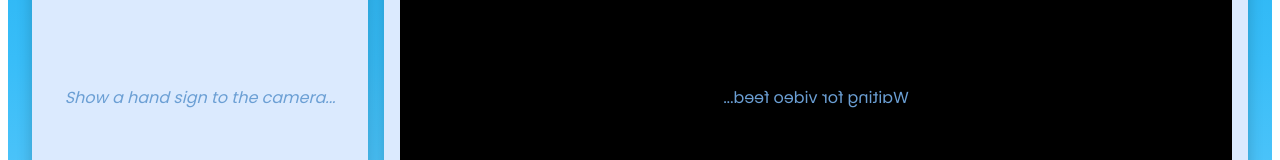
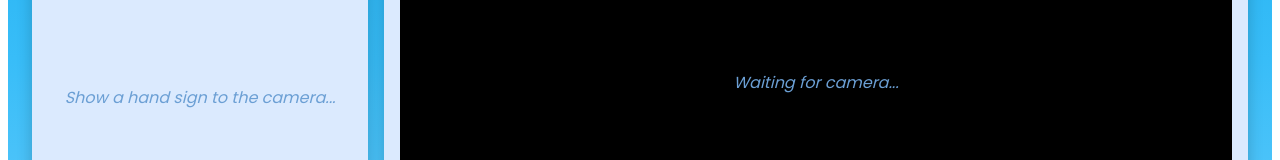
Before and after one commit to Jopersaud/Team4_SharedHands, a React (Create React App) app: page /dashboard in a window 1280 px wide. Shown: the part 350-510 px from the top of the page. Built offline with nearby package versions, Linux system fonts and the light colour scheme; no server answers.

Commit message:
updated frontend and reenabled camera

```diff
--- a/src/pages/Dashboard.jsx
+++ b/src/pages/Dashboard.jsx
@@ -10,7 +10,8 @@ export default function Dashboard() {
   const [error, setError] = useState(null);
   const [predictedLetter, setPredictedLetter] = useState('');
   const [confidence, setConfidence] = useState(0);
-  const [processedFrame, setProcessedFrame] = useState(''); // New state for processed frame
+  const [processedFrame, setProcessedFrame] = useState('');
+  const [cameraReady, setCameraReady] = useState(false);
 
   // Inject Google Font
   useEffect(() => {
@@ -18,7 +19,9 @@ export default function Dashboard() {
     link.href = "https://fonts.googleapis.com/css2?family=Poppins:wght@400;600&display=swap";
     link.rel = "stylesheet";
     document.head.appendChild(link);
+  }, []);
 
+  useEffect(() => {
     socket.on('connect', () => {
       console.log('Connected to backend');
       setError(null);
@@ -33,13 +36,13 @@ export default function Dashboard() {
       setPredictedLetter(data.letter);
       setConfidence(data.confidence);
       if (data.frame) {
-        setProcessedFrame(data.frame); // Update processed frame
+        setProcessedFrame(data.frame);
       }
     });
 
     socket.on('translation_error', (data) => {
-        console.error('Translation error:', data.error);
-        setError('A translation error occurred on the server.');
+      console.error('Translation error:', data.error);
+      setError('A translation error occurred on the server.');
     });
 
     // Frame-sending interval
@@ -50,7 +53,7 @@ export default function Dashboard() {
           socket.emit('video_frame', imageSrc);
         }
       }
-    }, 200); // Send a frame every 200ms (5 FPS)
+    }, 200);
 
     return () => {
       console.log('Cleaning up Dashboard component');
@@ -73,10 +76,10 @@ export default function Dashboard() {
           <p style={styles.panelLabel}>Real-Time Translation</p>
           <div style={styles.translationBody}>
             {error ? (
-              <p style={{...styles.placeholder, color: 'red'}}>{error}</p>
+              <p style={{ ...styles.placeholder, color: 'red' }}>{error}</p>
             ) : predictedLetter ? (
               <>
-                <p style={styles.translationText}>Letter: {predictedLetter}</p>
+                <p style={styles.translationText}>{predictedLetter}</p>
                 <p style={styles.confidenceText}>Confidence: {(confidence * 100).toFixed(2)}%</p>
               </>
             ) : (
@@ -88,21 +91,34 @@ export default function Dashboard() {
         {/* Right: Video display */}
         <div style={styles.videoPanel}>
           <p style={styles.panelLabel}>Video Display</p>
-          {/* Hidden Webcam for sending frames */}
+
+          {/* Webcam — visible until processed frame arrives, then hidden but still active for frame capture */}
           <Webcam
             audio={false}
             ref={webcamRef}
             screenshotFormat="image/jpeg"
-            style={{ display: 'none' }} // Hide the original webcam feed
+            onUserMedia={() => setCameraReady(true)}
+            onUserMediaError={() => setError('Camera access denied or not found.')}
+            style={{
+              ...styles.video,
+              display: processedFrame ? 'none' : 'block',
+            }}
           />
-          {/* Display the processed frame from the backend */}
+
+          {/* Processed frame from backend — shown once backend starts returning frames */}
           {processedFrame && (
-            <img src={processedFrame} alt="Processed Webcam Feed" style={styles.video} />
+            <img
+              src={processedFrame}
+              alt="Processed Webcam Feed"
+              style={styles.video}
+            />
           )}
-          {!processedFrame && !error && (
-              <div style={{...styles.video, display: 'flex', alignItems: 'center', justifyContent: 'center', color: '#6b9fd4'}}>
-                  Waiting for video feed...
-              </div>
+
+          {/* Waiting message — only shown before camera is ready */}
+          {!cameraReady && !error && (
+            <div style={styles.waitingOverlay}>
+              Waiting for camera...
+            </div>
           )}
         </div>
       </div>
@@ -176,6 +192,7 @@ const styles = {
     display: "flex",
     flexDirection: "column",
     overflow: "hidden",
+    position: "relative",
   },
   video: {
     width: "100%",
@@ -184,7 +201,15 @@ const styles = {
     objectFit: "cover",
     backgroundColor: "#000",
     minHeight: 0,
-    transform: "scaleX(-1)", // Mirror the video
+  },
+  waitingOverlay: {
+    position: "absolute",
+    top: "50%",
+    left: "50%",
+    transform: "translate(-50%, -50%)",
+    fontSize: "16px",
+    color: "#6b9fd4",
+    fontStyle: "italic",
   },
   panelLabel: {
     margin: "0 0 10px 0",
```
Also changed, not shown: 1 other file (tests, documents, lock files or other folders).
